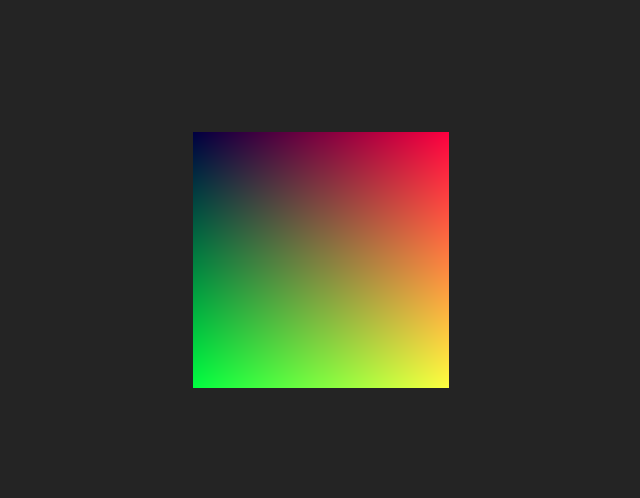
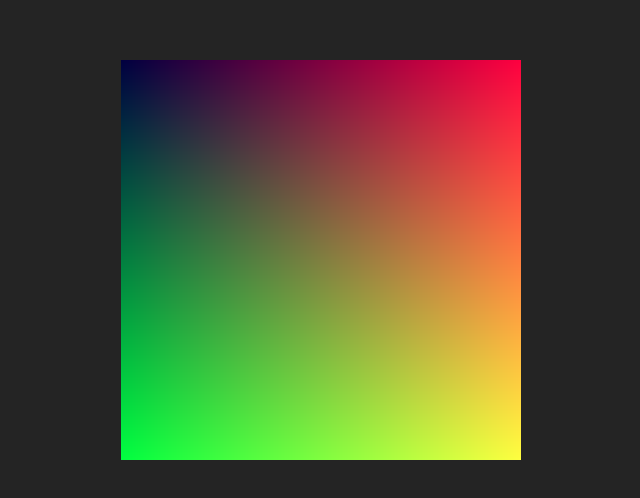
Before and after one commit to SuboptimalEng/ray-tracing, a React (Vite) app in the folder app/: page / in a window 1280 px wide. Shown: the part 140-638 px from the top of the page, without its empty margins (319-959 px from the left). Built offline with nearby package versions, Linux system fonts and the light colour scheme.

Commit message:
Create default image size.

```diff
--- a/app/src/App.tsx
+++ b/app/src/App.tsx
@@ -1,8 +1,10 @@
 import { useEffect, useState } from "react";
 
+const IMAGE_SIZE = 400;
+
 function App() {
-  const imageWidth = 256;
-  const imageHeight = 256;
+  const imageWidth = IMAGE_SIZE;
+  const imageHeight = IMAGE_SIZE;
 
   const drawImage = (ctx: CanvasRenderingContext2D) => {
     for (let i = 0; i < imageWidth; i++) {
@@ -15,8 +17,7 @@ function App() {
         let ig = 255.0 * g;
         let ib = 255.0 * b;
 
-        ctx.fillStyle = `rgba(${ir}, ${ig}, ${ib}, 1.0)`;
-        console.log(ctx.fillStyle);
+        ctx.fillStyle = `rgba(${ir}, ${ig}, ${ib}, 1)`;
         ctx.fillRect(i, j, 1, 1);
       }
     }
@@ -31,7 +32,7 @@ function App() {
 
   return (
     <div className="App">
-      <canvas id="myCanvas" width={256} height={256}></canvas>
+      <canvas id="myCanvas" width={IMAGE_SIZE} height={IMAGE_SIZE}></canvas>
     </div>
   );
 }
```
Also changed, not shown: app/vite.config.ts.timestamp-1675545681261.mjs (added, +10 -0 lines).
